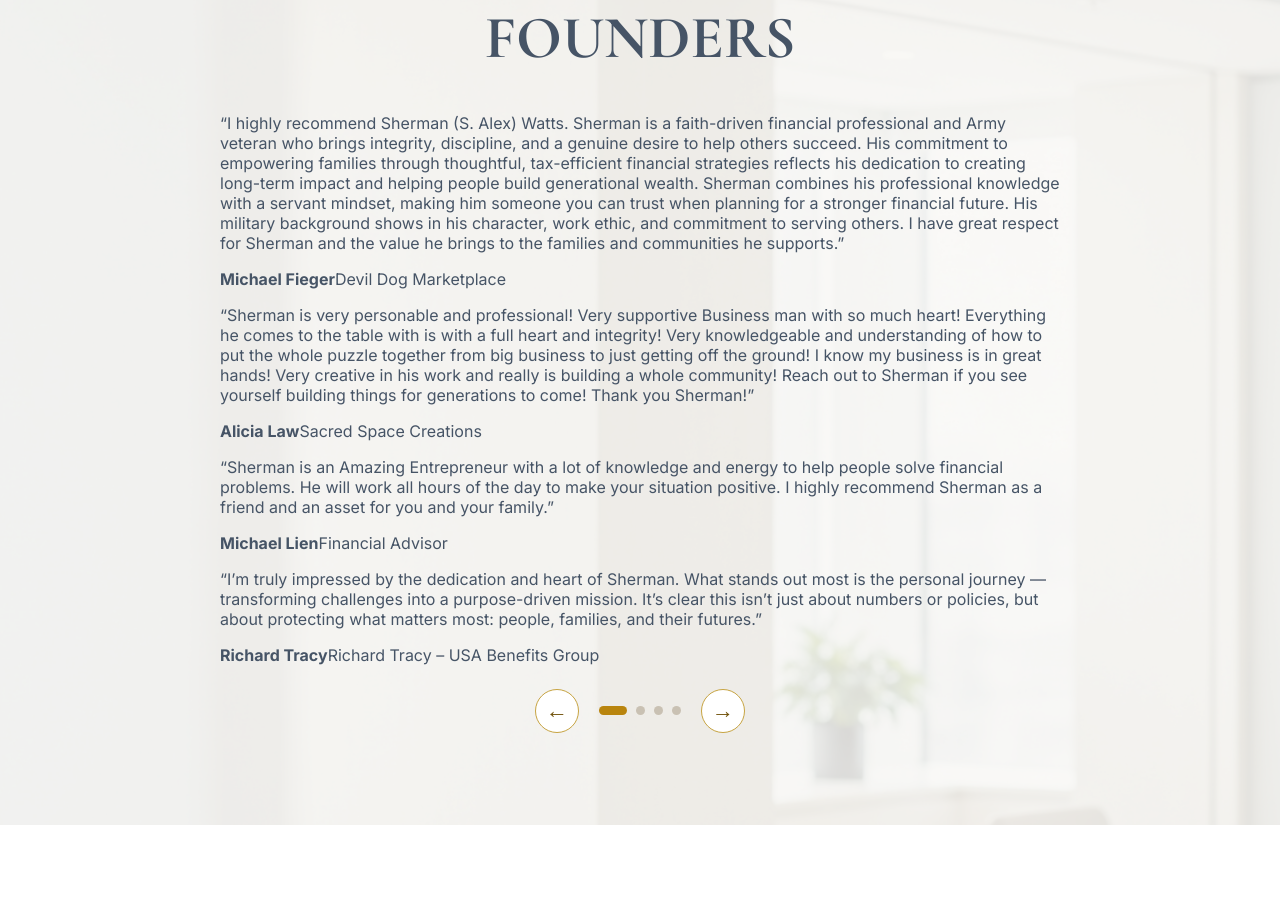
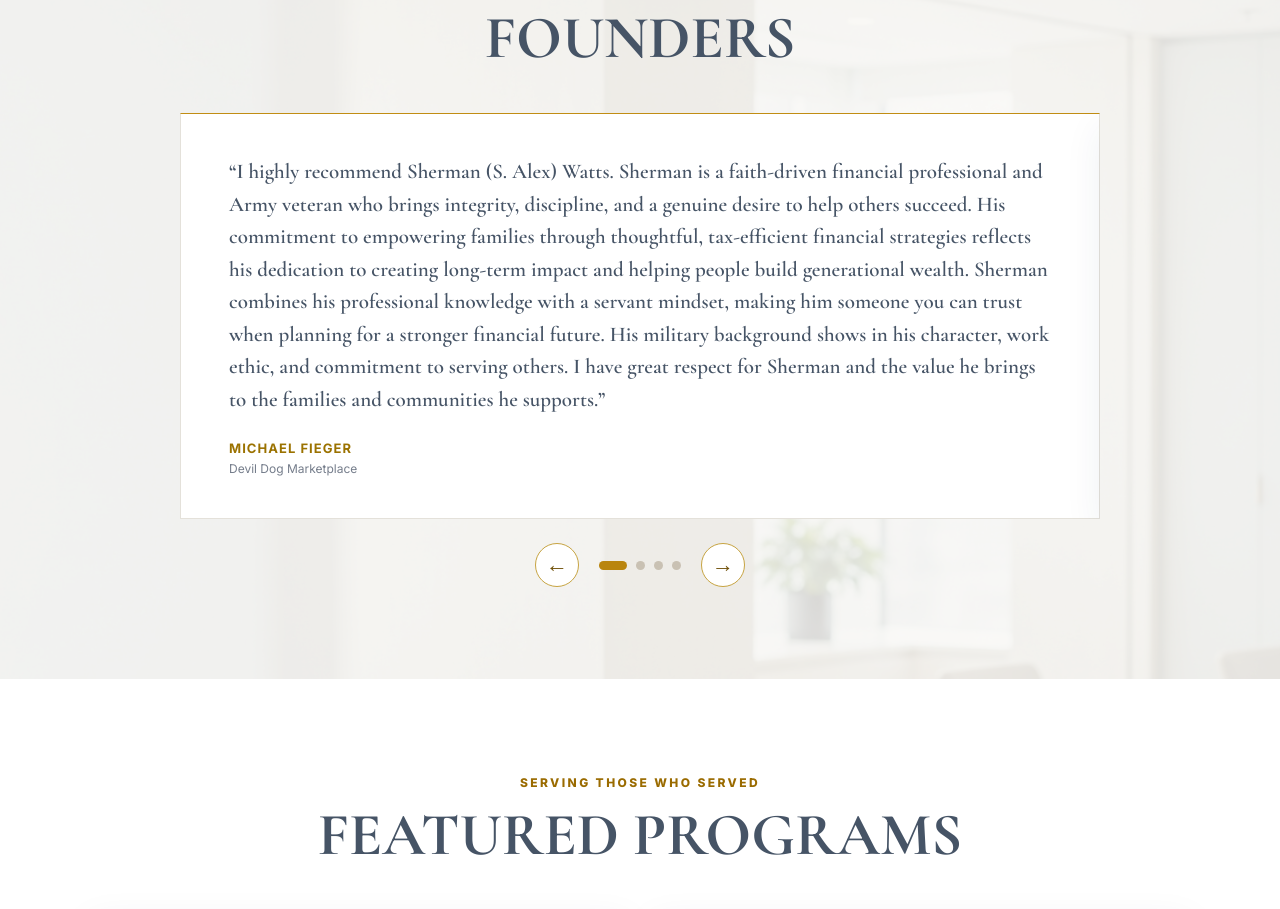
Before and after one commit to wattsunifiedsolutions/watts-unified-rebuild, a React (Vite) app: page / in a window 1280 px wide. Shown: the part 2633-3542 px from the top of the page. Built offline with nearby package versions, Linux system fonts and the light colour scheme.

Commit message:
Style horizontal testimonial animation

```diff
--- a/src/styles.css
+++ b/src/styles.css
@@ -54,14 +54,13 @@
 .testimonials-shade{position:absolute;inset:0;background:rgba(250,249,246,.86)}
 .testimonials-content{position:relative;z-index:1}
 .testimonial-carousel{max-width:920px;margin:auto}
-.testimonial-grid{display:block;max-width:920px;margin:auto}
-.testimonial-grid blockquote{margin:0;padding:42px 48px;background:#fff;border:1px solid #e3ddd1;box-shadow:0 18px 50px rgba(30,39,56,.08)}
-.testimonial-slide{animation:testimonial-in .35s ease both}
-@keyframes testimonial-in{from{opacity:0;transform:translateX(16px)}to{opacity:1;transform:translateX(0)}}
-.testimonial-grid blockquote p{font-family:'Cormorant Garamond',serif;font-size:21px;line-height:1.55;color:#273246;margin:0 0 24px}
-.testimonial-grid strong,.testimonial-grid span{display:block}
-.testimonial-grid strong{color:#9b7200;text-transform:uppercase;font-size:13px;letter-spacing:.08em}
-.testimonial-grid span{color:#757d8b;font-size:12px;margin-top:5px}
+.testimonial-viewport{overflow:hidden}
+.testimonial-track{display:flex;align-items:stretch;transition:transform .58s cubic-bezier(.22,.61,.36,1);will-change:transform}
+.testimonial-slide{box-sizing:border-box;flex:0 0 100%;margin:0;padding:42px 48px;background:#fff;border:1px solid #e3ddd1;box-shadow:0 18px 50px rgba(30,39,56,.08)}
+.testimonial-slide p{font-family:'Cormorant Garamond',serif;font-size:21px;line-height:1.55;color:#273246;margin:0 0 24px}
+.testimonial-slide strong,.testimonial-slide span{display:block}
+.testimonial-slide strong{color:#9b7200;text-transform:uppercase;font-size:13px;letter-spacing:.08em}
+.testimonial-slide span{color:#757d8b;font-size:12px;margin-top:5px}
 .testimonial-controls{display:flex;align-items:center;justify-content:center;gap:20px;margin-top:24px}
 .testimonial-arrow{display:grid;place-items:center;width:44px;height:44px;border:1px solid #c7a442;border-radius:50%;background:#fff;color:#71520a;font-size:22px;line-height:1;cursor:pointer;transition:background .18s ease,color .18s ease,transform .18s ease}
 .testimonial-arrow:hover{background:#b9850e;color:#fff;transform:translateY(-1px)}
@@ -75,7 +74,8 @@
 .carrier-list i{color:var(--gold);font-style:normal}
 .carrier-section>p{max-width:900px;margin:0 auto 28px;color:#b8c1cc;font-size:13px;line-height:1.7}
 @media(max-width:900px){.diagnostic-section{grid-template-columns:1fr;gap:38px}.carrier-list{font-size:19px}}
-@media(max-width:600px){.snapshot-report{padding:25px 20px}.diagnostic-copy h2{font-size:42px}.score-row>div:first-child{font-size:13px}.carrier-list{gap:8px 10px}.testimonials-section{background-position:center}.testimonial-grid blockquote{padding:30px 24px}.testimonial-grid blockquote p{font-size:19px}.testimonial-controls{gap:14px}}
+@media(prefers-reduced-motion:reduce){.testimonial-track{transition:none}}
+@media(max-width:600px){.snapshot-report{padding:25px 20px}.diagnostic-copy h2{font-size:42px}.score-row>div:first-child{font-size:13px}.carrier-list{gap:8px 10px}.testimonials-section{background-position:center}.testimonial-slide{padding:30px 24px}.testimonial-slide p{font-size:19px}.testimonial-controls{gap:14px}}
 
 /* Premium light direction: warm white space, restrained navy and gold. */
 body{background:#fbfaf7;color:#172033}
@@ -309,8 +309,8 @@ section{background:#fff}
 .text-link{color:var(--action)}
 .story,.faq-section,.opportunity-band,.resource-category:nth-of-type(even),.veteran-problem{background:var(--surface)}
 .image-hero{background:var(--surface);border-color:var(--line)}
-.landing-note,.snapshot-report,.testimonial-grid blockquote,.resource-tools article,.veteran-risks>div{border-color:var(--line);border-top-color:var(--action);box-shadow:0 14px 36px rgba(25,55,85,.07)}
-.landing-note strong,.testimonial-grid blockquote p{color:var(--ink)}
+.landing-note,.snapshot-report,.testimonial-slide,.resource-tools article,.veteran-risks>div{border-color:var(--line);border-top-color:var(--action);box-shadow:0 14px 36px rgba(25,55,85,.07)}
+.landing-note strong,.testimonial-slide p{color:var(--ink)}
 .opportunity-actions{background:var(--surface-strong);border-top:1px solid var(--line);border-bottom:1px solid var(--line)}
 .opportunity-actions .btn.ghost{color:var(--action);border-color:var(--action)}
 .trust-strip{background:#fff;color:var(--ink);border-color:var(--line);box-shadow:0 8px 24px rgba(25,55,85,.06)}
```
